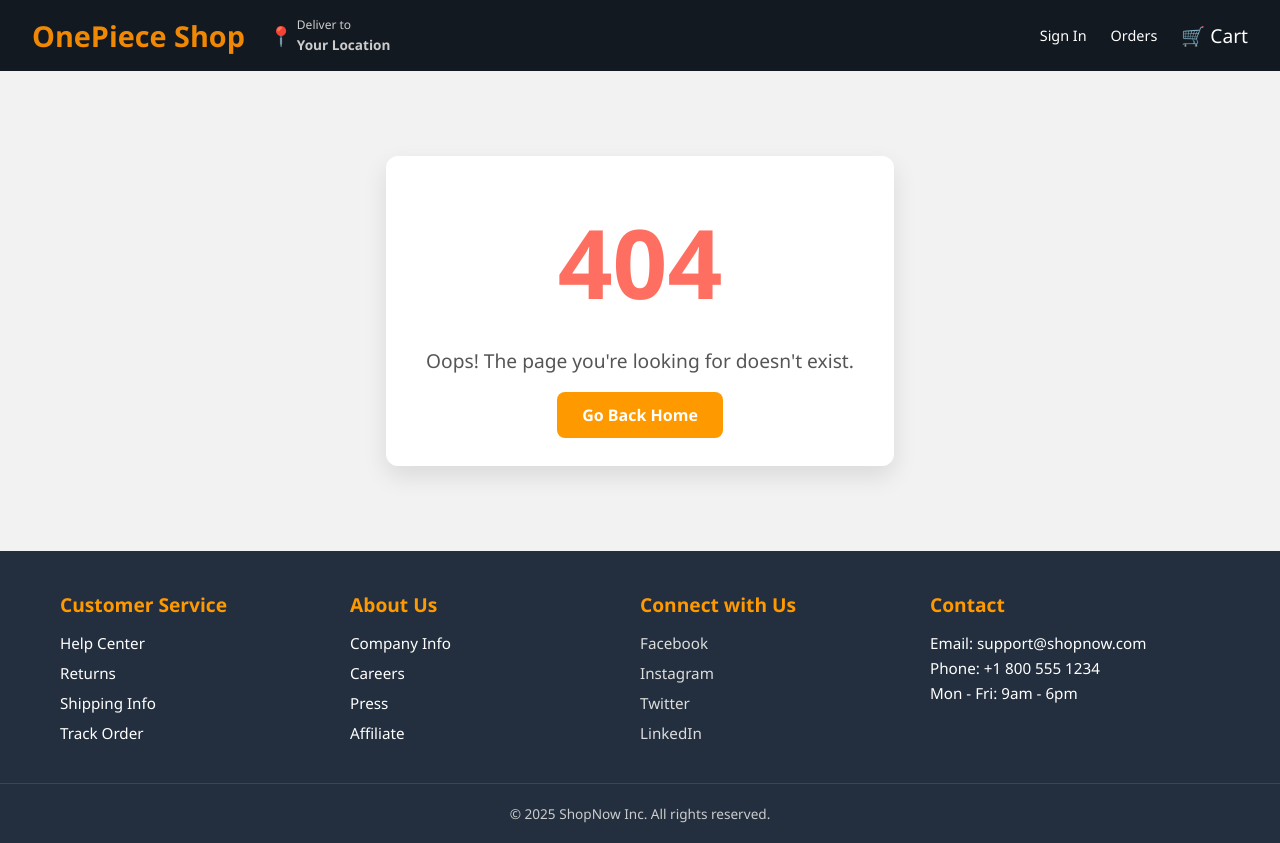
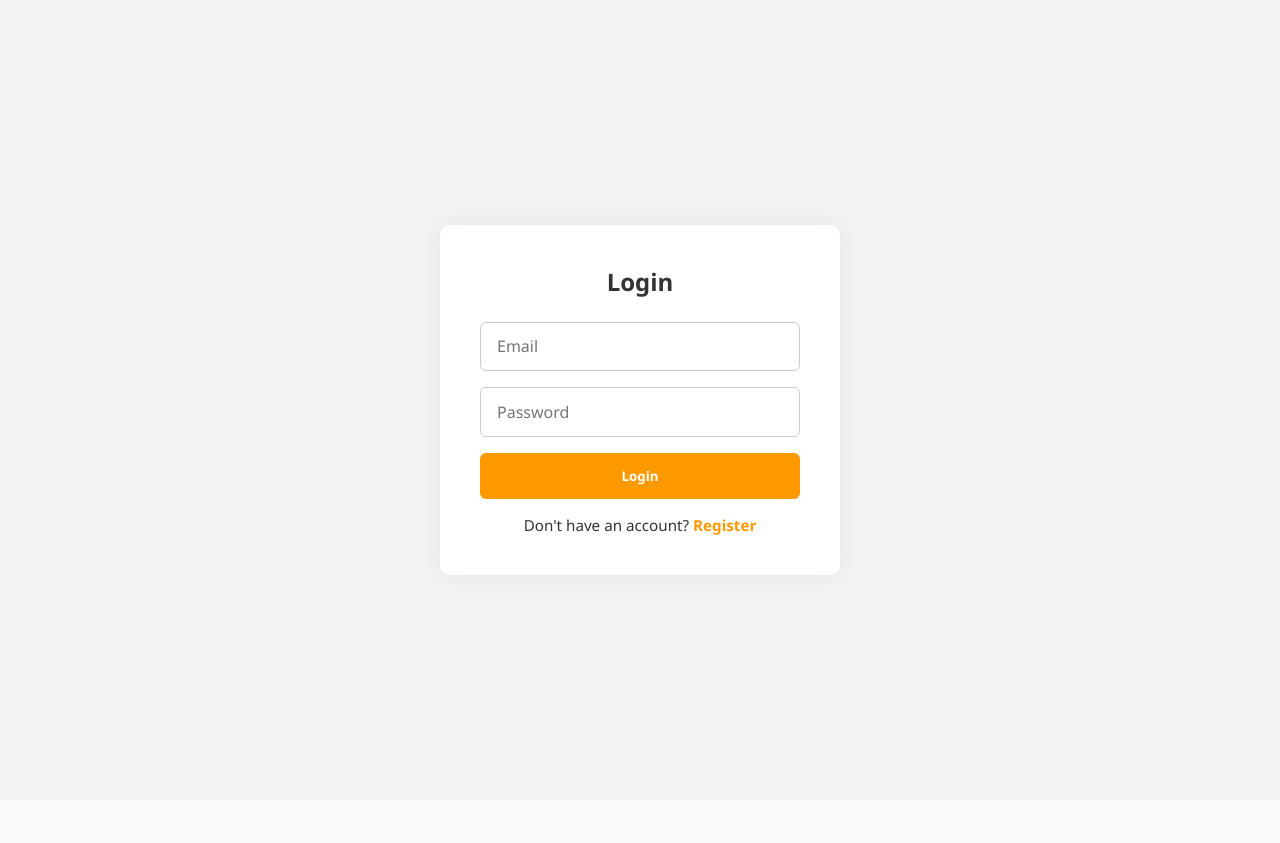
Before and after one commit to Nishan-Pradhan06/react_training_5thsem, a React (Vite) app in the folder todo/: page /login in a window 1280 px wide. After the commit the page ends 800 px from the top, so only its background shows below. Built offline with nearby package versions, Linux system fonts and the light colour scheme.

Commit message:
login-register

```diff
--- a/todo/src/pages/ecommerce.css
+++ b/todo/src/pages/ecommerce.css
@@ -538,3 +538,75 @@ body {
 .notfound-home-button:hover {
     background-color: #e68a00;
 }
+
+
+.auth-container {
+    min-height: 100vh;
+    background-color: #f2f2f2;
+    display: flex;
+    justify-content: center;
+    align-items: center;
+    padding: 2rem;
+    font-family: 'Segoe UI', Tahoma, Geneva, Verdana, sans-serif;
+}
+
+.auth-box {
+    background: #fff;
+    padding: 2.5rem;
+    border-radius: 10px;
+    box-shadow: 0 0 20px rgba(0, 0, 0, 0.05);
+    width: 100%;
+    max-width: 400px;
+}
+
+.auth-title {
+    text-align: center;
+    margin-bottom: 1.5rem;
+    color: #333;
+}
+
+.auth-form {
+    display: flex;
+    flex-direction: column;
+    gap: 1rem;
+}
+
+.auth-input {
+    padding: 0.8rem 1rem;
+    border: 1px solid #ccc;
+    border-radius: 6px;
+    font-size: 1rem;
+    transition: border 0.3s;
+}
+
+.auth-input:focus {
+    border-color: #ff9900;
+    outline: none;
+}
+
+.auth-button {
+    padding: 0.9rem;
+    background-color: #ff9900;
+    color: white;
+    font-weight: bold;
+    border: none;
+    border-radius: 6px;
+    cursor: pointer;
+    transition: background 0.3s;
+}
+
+.auth-button:hover {
+    background-color: #e68a00;
+}
+
+.auth-switch-text {
+    text-align: center;
+    margin-top: 1rem;
+    font-size: 0.95rem;
+}
+
+.auth-switch-text a {
+    color: #ff9900;
+    text-decoration: none;
+    font-weight: bold;
+}
--- /dev/null
+++ b/todo/src/pages/login.jsx
@@ -0,0 +1,19 @@
+export default function LoginPage() {
+    return (
+        <>
+            <div className="auth-container">
+                <div className="auth-box">
+                    <h2 className="auth-title">Login</h2>
+                    <form className="auth-form">
+                        <input type="email" placeholder="Email" className="auth-input" />
+                        <input type="password" placeholder="Password" className="auth-input" />
+                        <button type="submit" className="auth-button">Login</button>
+                    </form>
+                    <p className="auth-switch-text">
+                        Don't have an account? <a href="/register">Register</a>
+                    </p>
+                </div>
+            </div>
+        </>
+    )
+}
--- /dev/null
+++ b/todo/src/pages/register.jsx
@@ -0,0 +1,20 @@
+export default function RegeisterPage() {
+    return (
+        <>
+            <div className="auth-container">
+                <div className="auth-box">
+                    <h2 className="auth-title">Register</h2>
+                    <form className="auth-form">
+                        <input type="text" placeholder="Full Name" className="auth-input" />
+                        <input type="email" placeholder="Email" className="auth-input" />
+                        <input type="password" placeholder="Password" className="auth-input" />
+                        <button type="submit" className="auth-button">Create Account</button>
+                    </form>
+                    <p className="auth-switch-text">
+                        Already have an account? <a href="/login">Login</a>
+                    </p>
+                </div>
+            </div>
+        </>
+    )
+}
--- a/todo/src/routes/routes.jsx
+++ b/todo/src/routes/routes.jsx
@@ -3,6 +3,8 @@ import ECommerceLanding from "../pages/e_commerce_landing";
 import SingleProductPage from "../pages/single_product_page";
 import ProductPage from "../pages";
 import CartPage from "../pages/cart";
+import LoginPage from "../pages/login";
+import RegeisterPage from "../pages/register";
 
 export default function AppRoutes() {
     return (
@@ -25,6 +27,8 @@ export default function AppRoutes() {
                 </Route>
                 <Route path="*" element={<NotFound />} />
             </Route>
+            <Route path="login" element={<LoginPage/>} />
+            <Route path="register" element={<RegeisterPage/>} />
 
         </Routes>
 
```
